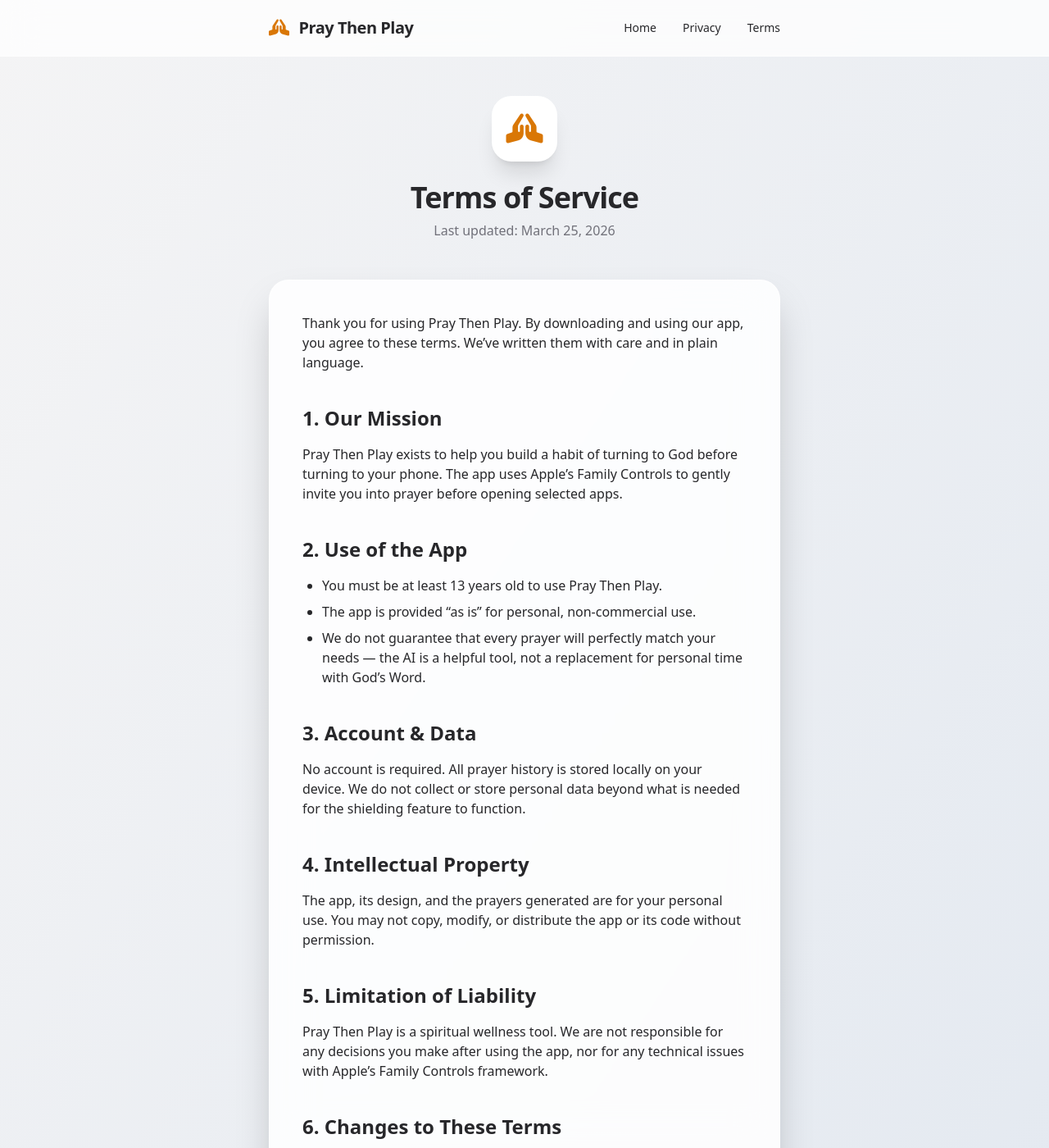
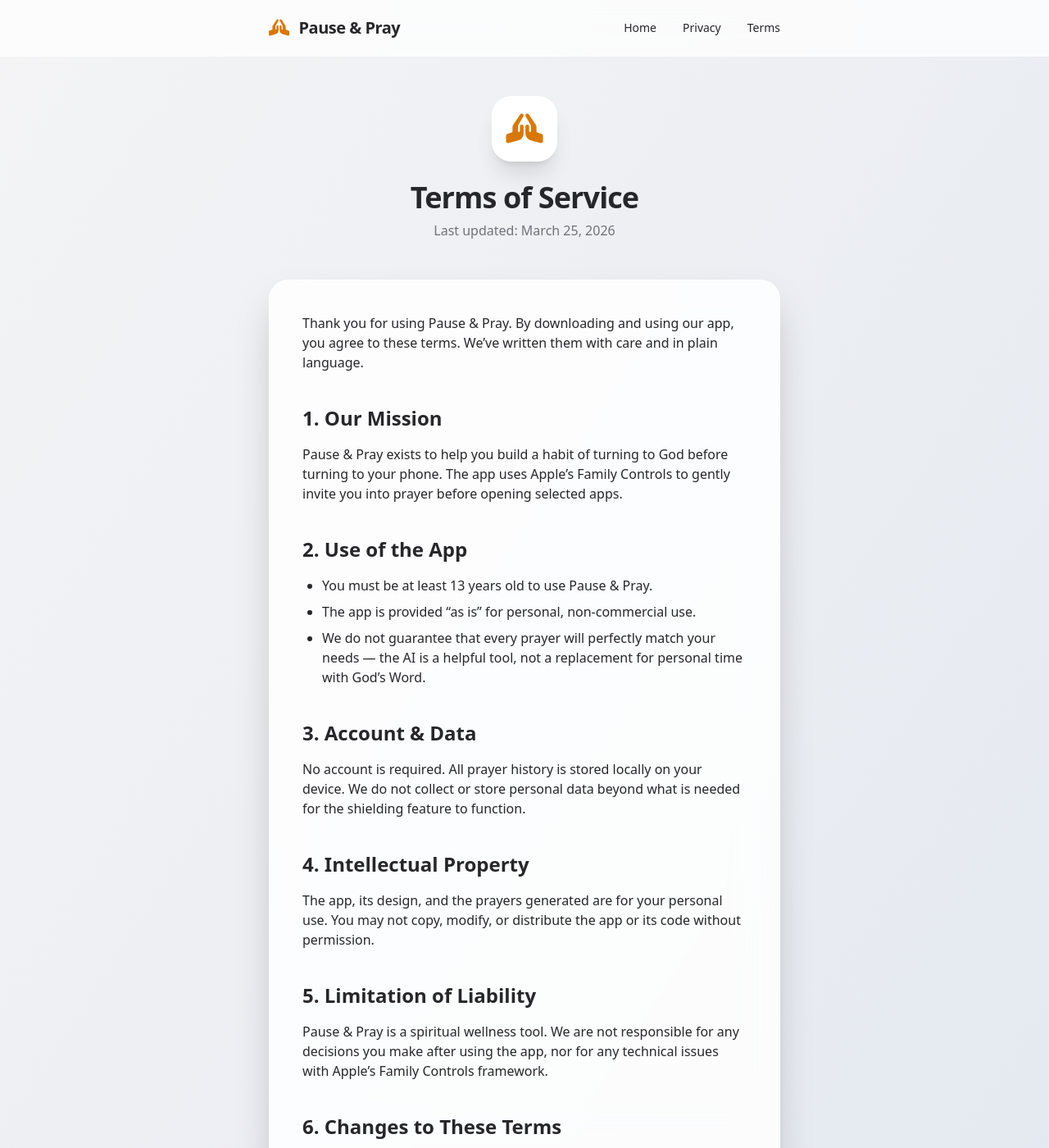
Before and after one commit to cinops/cinops.github.io, a Jekyll site: the page apps/PauseAndPray/terms.html, which Jekyll copies as it is, in a window 1280 px wide and 1400 px high. Shown: the whole window at 82% size. Built offline with Jekyll 4.4.1, drawn with Linux system fonts in a browser that asks for light colours; nearby versions of some CDN libraries; some of the changed text lies outside the part shown.

Commit message:
Update terms.html

```diff
--- a/apps/PauseAndPray/terms.html
+++ b/apps/PauseAndPray/terms.html
@@ -3,7 +3,7 @@
 <head>
     <meta charset="UTF-8">
     <meta name="viewport" content="width=device-width, initial-scale=1.0">
-    <title>Terms of Service • Pray Then Play</title>
+    <title>Terms of Service • Pause & Pray</title>
     <script src="https://cdn.tailwindcss.com"></script>
     <link rel="stylesheet" href="https://cdnjs.cloudflare.com/ajax/libs/font-awesome/6.6.0/css/all.min.css">
     <style>
@@ -21,7 +21,7 @@
         <div class="max-w-2xl mx-auto px-6 py-5 flex items-center justify-between">
             <a href="index.html" class="flex items-center gap-3 font-semibold text-xl tracking-tight">
                 <i class="fa-solid fa-hands-praying text-amber-600 dark:text-amber-500"></i>
-                Pray Then Play
+                Pause & Pray
             </a>
             <div class="flex gap-8 text-sm font-medium">
                 <a href="index.html" class="hover:text-amber-600 dark:hover:text-amber-500 transition-colors">Home</a>
@@ -41,14 +41,14 @@
         </div>
 
         <div class="glass rounded-3xl shadow-2xl p-10 border border-white/60 dark:border-white/10 prose prose-zinc dark:prose-invert max-w-none">
-            <p class="lead">Thank you for using Pray Then Play. By downloading and using our app, you agree to these terms. We’ve written them with care and in plain language.</p>
+            <p class="lead">Thank you for using Pause & Pray. By downloading and using our app, you agree to these terms. We’ve written them with care and in plain language.</p>
 
             <h2 class="text-2xl font-semibold mt-10 mb-4">1. Our Mission</h2>
-            <p>Pray Then Play exists to help you build a habit of turning to God before turning to your phone. The app uses Apple’s Family Controls to gently invite you into prayer before opening selected apps.</p>
+            <p>Pause & Pray exists to help you build a habit of turning to God before turning to your phone. The app uses Apple’s Family Controls to gently invite you into prayer before opening selected apps.</p>
 
             <h2 class="text-2xl font-semibold mt-10 mb-4">2. Use of the App</h2>
             <ul class="list-disc pl-6 space-y-2">
-                <li>You must be at least 13 years old to use Pray Then Play.</li>
+                <li>You must be at least 13 years old to use Pause & Pray.</li>
                 <li>The app is provided “as is” for personal, non-commercial use.</li>
                 <li>We do not guarantee that every prayer will perfectly match your needs — the AI is a helpful tool, not a replacement for personal time with God’s Word.</li>
             </ul>
@@ -60,19 +60,19 @@
             <p>The app, its design, and the prayers generated are for your personal use. You may not copy, modify, or distribute the app or its code without permission.</p>
 
             <h2 class="text-2xl font-semibold mt-10 mb-4">5. Limitation of Liability</h2>
-            <p>Pray Then Play is a spiritual wellness tool. We are not responsible for any decisions you make after using the app, nor for any technical issues with Apple’s Family Controls framework.</p>
+            <p>Pause & Pray is a spiritual wellness tool. We are not responsible for any decisions you make after using the app, nor for any technical issues with Apple’s Family Controls framework.</p>
 
             <h2 class="text-2xl font-semibold mt-10 mb-4">6. Changes to These Terms</h2>
             <p>We may update these terms occasionally. Continued use of the app after changes means you accept the new terms.</p>
 
             <h2 class="text-2xl font-semibold mt-10 mb-4">7. Contact</h2>
-            <p>If you have questions about these terms, please reach out to us at <a href="mailto:support@praythenplay.com" class="text-amber-600 dark:text-amber-500">support@praythenplay.com</a>.</p>
+            <p>If you have questions about these terms, please reach out to us at <a href="mailto:support@simplycreative.app" class="text-amber-600 dark:text-amber-500">support@simplycreative.app</a>.</p>
 
             <div class="mt-12 pt-8 border-t border-zinc-200 dark:border-zinc-700 text-center">
                 <p class="text-zinc-500 dark:text-zinc-400 italic">
                     May the Lord bless you as you seek Him first in all things — even in how you use your phone.
                 </p>
-                <p class="mt-6 text-sm text-zinc-500">In His grace,<br>The Pray Then Play Team 🙏</p>
+                <p class="mt-6 text-sm text-zinc-500">In His grace,<br>The Pause & Pray Team 🙏</p>
             </div>
         </div>
         <div class="text-center mt-10">
```
